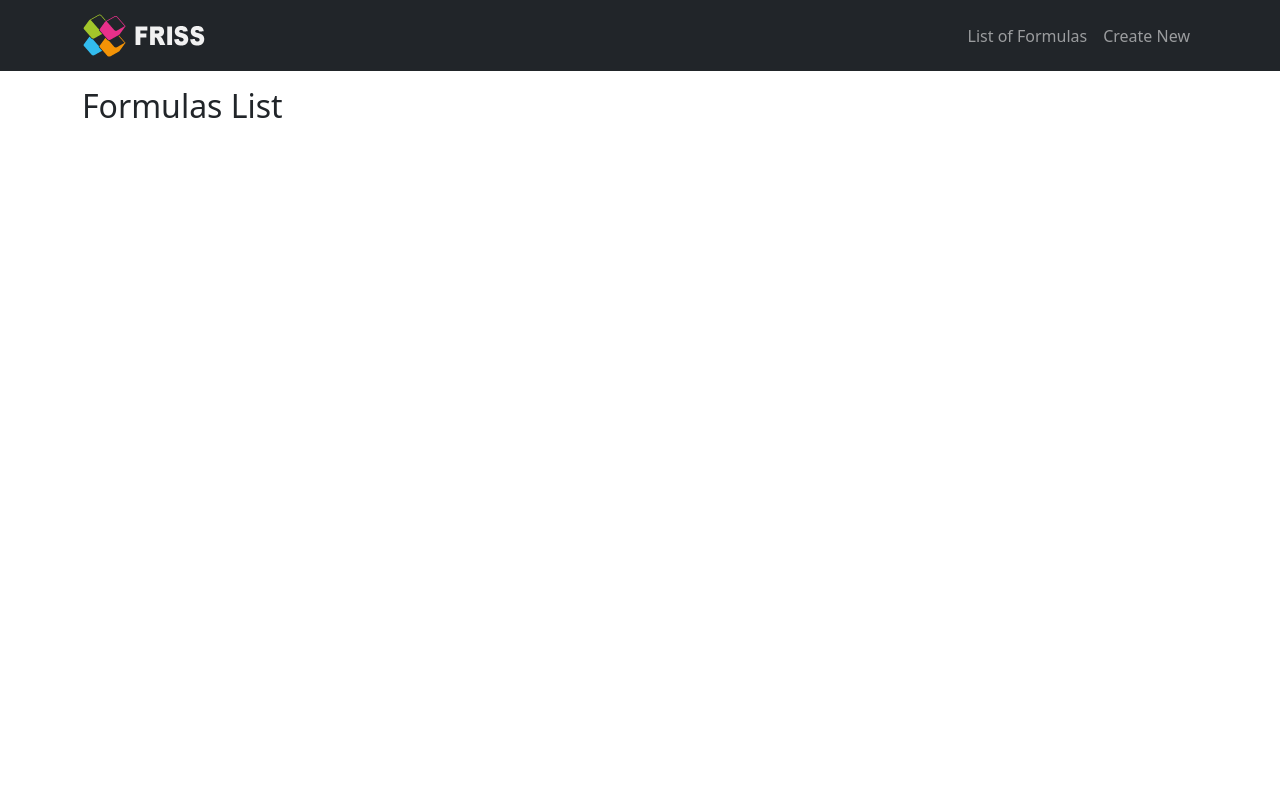
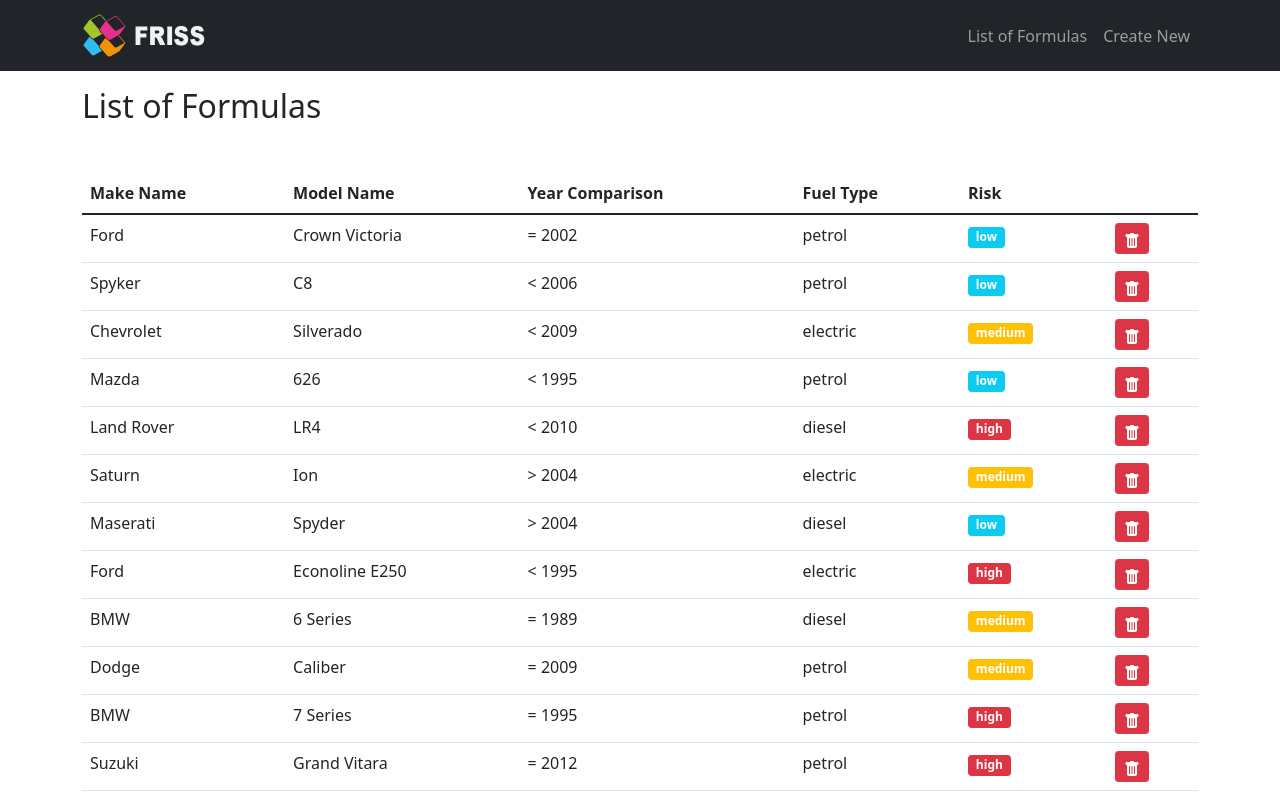
Before and after one commit to shpetimhaxhiu/friss-assignment, a Vue app: page / in a window 1280 px wide. Shown: the top 797 px of the page. Built offline with nearby package versions, Linux system fonts and the light colour scheme; data requests are answered from the project's data file.

Commit message:
Created Formulas List Component and added fake DB for testing

```diff
--- a/src/components/FormulasList.vue
+++ b/src/components/FormulasList.vue
@@ -1,12 +1,79 @@
 <template>
-    <div class="container mt-3" id="formulas-list">
-    <h2>Formulas List</h2>
+  <div class="container mt-3" id="formulas-form">
+    <h2 class="mb-5">List of Formulas</h2>
+    <div class="table-responsive">
+      <table class="table table-hover">
+        <thead>
+          <tr>
+            <th>Make Name</th>
+            <th>Model Name</th>
+            <th>Year Comparison</th>
+            <th>Fuel Type</th>
+            <th colspan="2">Risk</th>
+          </tr>
+        </thead>
+        <tbody>
+          <tr
+            v-bind:formulas="formulas"
+            v-for="formula in formulas"
+            :key="formula.id"
+          >
+            <td>{{ formula.makeName }}</td>
+            <td>{{ formula.modelName }}</td>
+            <td>{{ formula.yearComparisonType }} {{ formula.year }}</td>
+            <td>{{ formula.fuelType }}</td>
+            <td><span class="badge" v-bind:class="riskClass(formula.risk)">{{ formula.risk }}</span></td>
+            <td>
+              <button type="button" class="btn btn-sm btn-danger">
+                <svg
+                  xmlns="http://www.w3.org/2000/svg"
+                  width="16"
+                  height="16"
+                  fill="currentColor"
+                  class="bi bi-trash-fill"
+                  viewBox="0 0 16 16"
+                >
+                  <path
+                    d="M2.5 1a1 1 0 0 0-1 1v1a1 1 0 0 0 1 1H3v9a2 2 0 0 0 2 2h6a2 2 0 0 0 2-2V4h.5a1 1 0 0 0 1-1V2a1 1 0 0 0-1-1H10a1 1 0 0 0-1-1H7a1 1 0 0 0-1 1H2.5zm3 4a.5.5 0 0 1 .5.5v7a.5.5 0 0 1-1 0v-7a.5.5 0 0 1 .5-.5zM8 5a.5.5 0 0 1 .5.5v7a.5.5 0 0 1-1 0v-7A.5.5 0 0 1 8 5zm3 .5v7a.5.5 0 0 1-1 0v-7a.5.5 0 0 1 1 0z"
+                  />
+                </svg>
+              </button>
+            </td>
+          </tr>
+        </tbody>
+      </table>
     </div>
+  </div>
 </template>
 
 
 <script>
+import axios from "axios";
 export default {
-    name: 'FormulasList',
-}
+  name: "FormulasList",
+  data() {
+    return {
+      formulas: [],
+    };
+  },
+  created() {
+    axios.get("http://localhost:3000/formulas/").then((response) => {
+      console.log(response.data);
+      this.formulas = response.data;
+    });
+  },
+  methods: {
+      riskClass(value){
+          if(value === "high") {
+              return 'bg-danger';
+          }
+          else if(value === "medium") {
+              return 'bg-warning';
+          }
+          else {
+              return 'bg-info';
+          }
+      }
+  }
+};
 </script>
--- /dev/null
+++ b/src/db.json
@@ -0,0 +1,21 @@
+{ "formulas": [{"id":1,"makeName":"Ford","modelName":"Crown Victoria","yearComparisonType":"=","year":2002,"fuelType":"petrol","risk":"low"},
+    {"id":2,"makeName":"Spyker","modelName":"C8","yearComparisonType":"<","year":2006,"fuelType":"petrol","risk":"low"},
+    {"id":3,"makeName":"Chevrolet","modelName":"Silverado","yearComparisonType":"<","year":2009,"fuelType":"electric","risk":"medium"},
+    {"id":4,"makeName":"Mazda","modelName":"626","yearComparisonType":"<","year":1995,"fuelType":"petrol","risk":"low"},
+    {"id":5,"makeName":"Land Rover","modelName":"LR4","yearComparisonType":"<","year":2010,"fuelType":"diesel","risk":"high"},
+    {"id":6,"makeName":"Saturn","modelName":"Ion","yearComparisonType":">","year":2004,"fuelType":"electric","risk":"medium"},
+    {"id":7,"makeName":"Maserati","modelName":"Spyder","yearComparisonType":">","year":2004,"fuelType":"diesel","risk":"low"},
+    {"id":8,"makeName":"Ford","modelName":"Econoline E250","yearComparisonType":"<","year":1995,"fuelType":"electric","risk":"high"},
+    {"id":9,"makeName":"BMW","modelName":"6 Series","yearComparisonType":"=","year":1989,"fuelType":"diesel","risk":"medium"},
+    {"id":10,"makeName":"Dodge","modelName":"Caliber","yearComparisonType":"=","year":2009,"fuelType":"petrol","risk":"medium"},
+    {"id":11,"makeName":"BMW","modelName":"7 Series","yearComparisonType":"=","year":1995,"fuelType":"petrol","risk":"high"},
+    {"id":12,"makeName":"Suzuki","modelName":"Grand Vitara","yearComparisonType":"=","year":2012,"fuelType":"petrol","risk":"high"},
+    {"id":13,"makeName":"Maybach","modelName":"57","yearComparisonType":"=","year":2005,"fuelType":"electric","risk":"high"},
+    {"id":14,"makeName":"Ford","modelName":"Crown Victoria","yearComparisonType":"=","year":2009,"fuelType":"diesel","risk":"low"},
+    {"id":15,"makeName":"Jaguar","modelName":"XK","yearComparisonType":">","year":2012,"fuelType":"petrol","risk":"low"},
+    {"id":16,"makeName":"Lamborghini","modelName":"Gallardo","yearComparisonType":">","year":2012,"fuelType":"electric","risk":"low"},
+    {"id":17,"makeName":"Lincoln","modelName":"MKS","yearComparisonType":"<","year":2011,"fuelType":"diesel","risk":"medium"},
+    {"id":18,"makeName":"Saturn","modelName":"Aura","yearComparisonType":"=","year":2007,"fuelType":"electric","risk":"medium"},
+    {"id":19,"makeName":"Suzuki","modelName":"Grand Vitara","yearComparisonType":"<","year":2009,"fuelType":"electric","risk":"medium"},
+    {"id":20,"makeName":"Mercury","modelName":"Sable","yearComparisonType":"=","year":2009,"fuelType":"electric","risk":"high"}]
+    }
```
